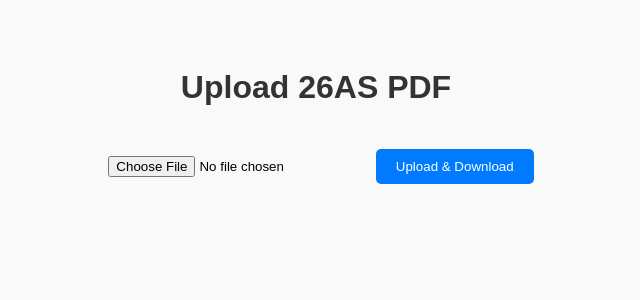
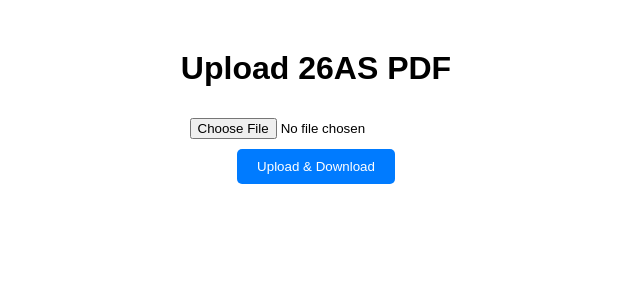
Before and after one commit to mitbapl/26aspdf2xls, a FastAPI app: page / in a window 1280 px wide. Shown: the top 300 px of the page, without its empty margins (324-964 px from the left). Run offline with FastAPI, Linux system fonts and the light colour scheme.

Commit message:
Update index.html

```diff
--- a/app/templates/index.html
+++ b/app/templates/index.html
@@ -2,23 +2,14 @@
 <html lang="en">
 <head>
     <meta charset="UTF-8">
-    <meta name="viewport" content="width=device-width, initial-scale=1.0">
     <title>Upload 26AS PDF</title>
     <style>
         body {
             font-family: Arial, sans-serif;
             text-align: center;
-            padding: 40px;
-            background-color: #f9f9f9;
-        }
-        h1 {
-            color: #333;
-        }
-        form {
-            margin-top: 30px;
+            margin-top: 50px;
         }
         input[type="file"] {
-            padding: 10px;
             margin: 10px 0;
         }
         button {
@@ -32,86 +23,14 @@
         button:hover {
             background-color: #0056b3;
         }
-        #status {
-            margin-top: 20px;
-            font-weight: bold;
-        }
-        #downloadLink {
-            display: none;
-            margin-top: 20px;
-        }
-        #downloadLink a {
-            color: green;
-            text-decoration: none;
-            font-size: 16px;
-        }
-        #downloadLink a:hover {
-            text-decoration: underline;
-        }
     </style>
 </head>
 <body>
     <h1>Upload 26AS PDF</h1>
-    <form id="uploadForm" method="POST" action="/upload/" enctype="multipart/form-data">
-    <input type="file" name="file" id="fileInput" accept=".pdf" required />
-    <button type="submit">Upload & Download</button>
-</form>
-
-
-    <div id="status"></div>
-    <div id="downloadLink">
-        <p>Download ready:</p>
-        <a id="link" href="#" target="_blank">Click here to download Excel file</a>
-    </div>
-
-    <script>
-    const form = document.getElementById("uploadForm");
-    const fileInput = document.getElementById("fileInput");
-    const status = document.getElementById("status");
-
-    form.addEventListener("submit", async (e) => {
-        e.preventDefault();
-
-        const file = fileInput.files[0];
-        if (!file) {
-            status.textContent = "Please select a PDF file.";
-            status.style.color = "red";
-            return;
-        }
-
-        status.textContent = "Uploading and processing...";
-        status.style.color = "black";
-
-        const formData = new FormData();
-        formData.append("file", file);
-
-        try {
-            const response = await fetch("/upload/", {
-                method: "POST",
-                body: formData
-            });
-            const data = await response.json();
-
-            if (data.download_url) {
-                status.textContent = "Download starting...";
-                status.style.color = "green";
-
-                // Create a temporary anchor to trigger the download
-                const tempLink = document.createElement("a");
-                tempLink.href = data.download_url;
-                tempLink.download = ""; // let the server filename be used
-                document.body.appendChild(tempLink);
-                tempLink.click();
-                document.body.removeChild(tempLink);
-            } else {
-                throw new Error(data.error || "Unknown error occurred.");
-            }
-        } catch (err) {
-            status.textContent = "Error: " + err.message;
-            status.style.color = "red";
-        }
-    });
-</script>
-
+    <form method="POST" action="/upload/" enctype="multipart/form-data">
+        <input type="file" name="file" accept=".pdf" required />
+        <br />
+        <button type="submit">Upload & Download</button>
+    </form>
 </body>
 </html>
```
